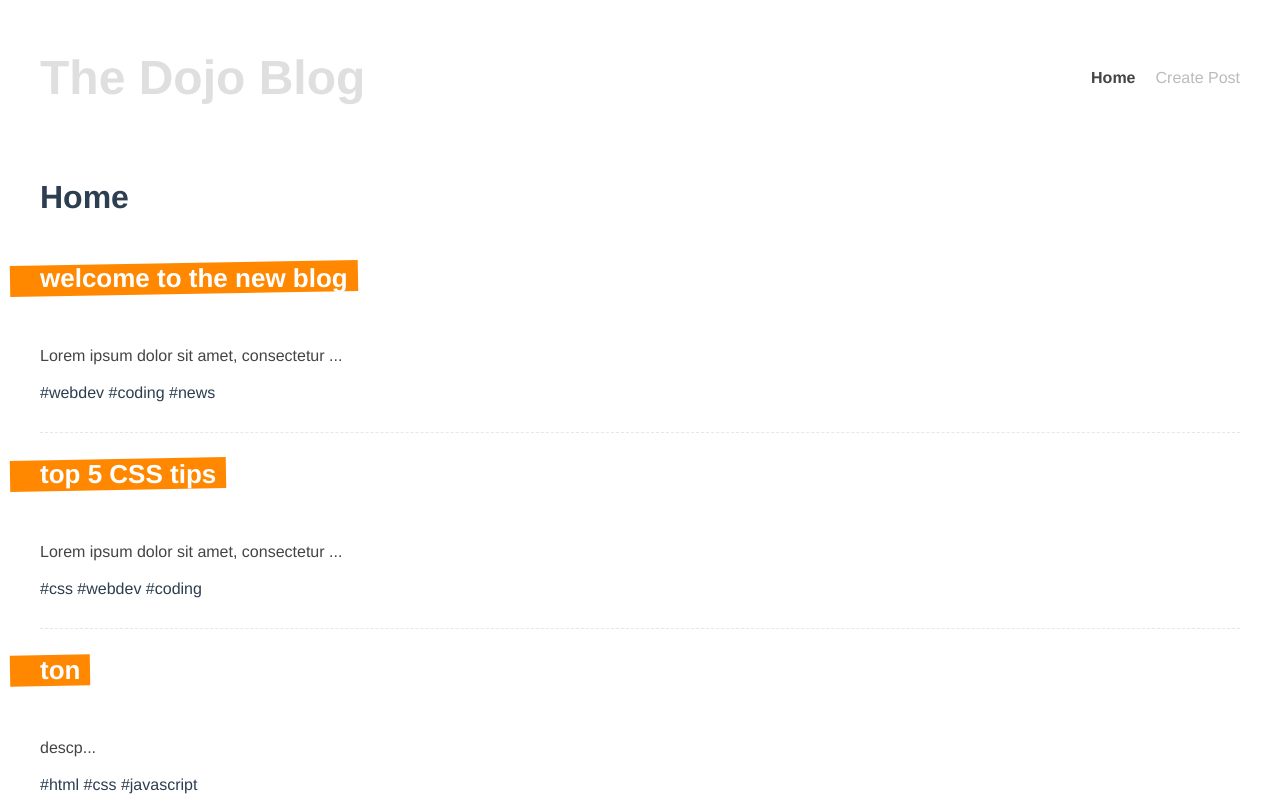
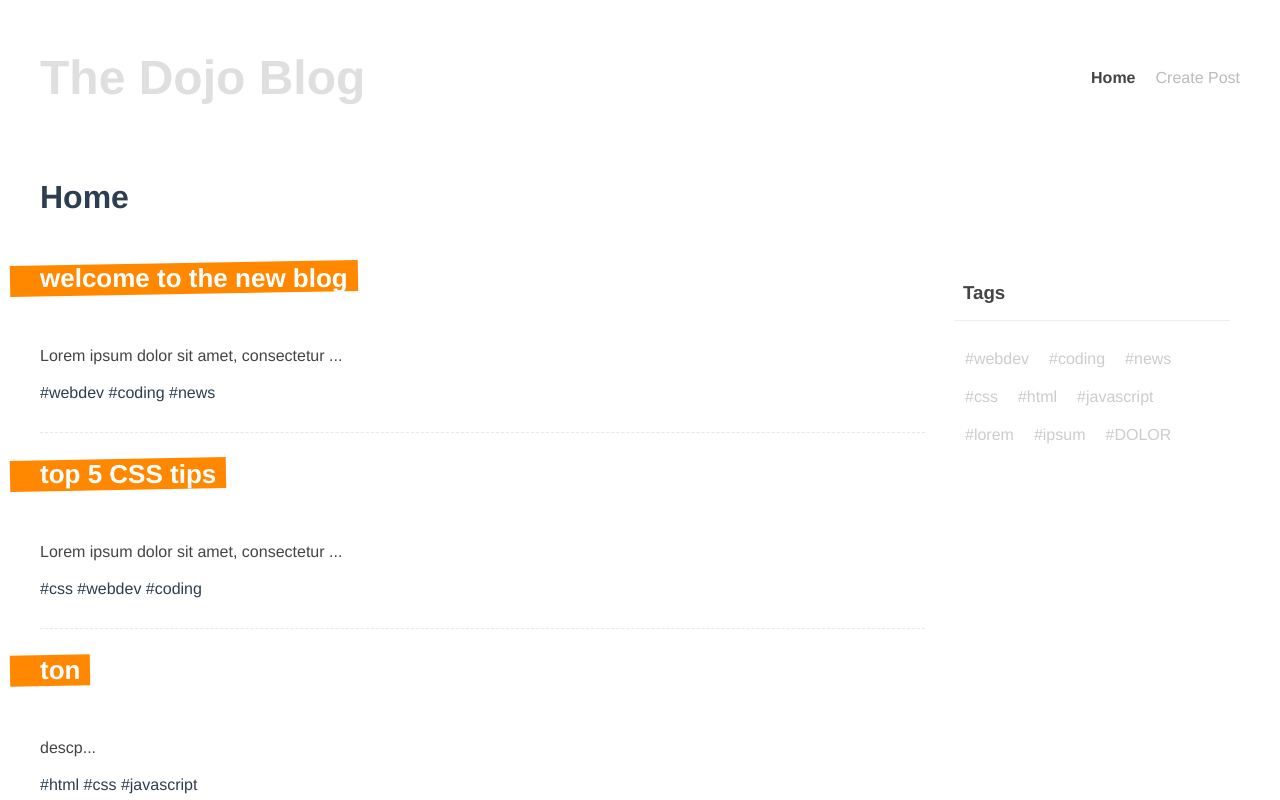
Before and after one commit to poolsakk/course-vue-firebase, a Vue app: page / in a window 1280 px wide. Shown: the top 800 px of the page. Built offline with nearby package versions, Linux system fonts and the light colour scheme; data requests are answered from the project's data file.

Commit message:
[90] creating a tag cloud

```diff
--- /dev/null
+++ b/src/components/TagCloud.vue
@@ -0,0 +1,46 @@
+<template>
+  <div class="tag-cloud">
+      <h3>Tags</h3>
+      <div v-for="tag in tags" :key="tag">
+        <router-link :to="{ name: 'Tag', params: { tag: tag } }">
+          #{{tag}}
+        </router-link>
+      </div>
+  </div>
+</template>
+
+<script>
+import useTags from '../composables/useTags'
+
+export default {
+    props: ['posts'],
+    setup(props) {
+      const { tags } = useTags(props.posts)
+
+      return { tags }
+    }
+}
+</script>
+
+<style>
+.tag-cloud {
+  padding: 10px;
+}
+.tag-cloud h3 {
+  border-bottom: 1px solid #eee;
+  padding: 16px 8px;
+  color: #444;
+}
+.tag-cloud div {
+  display: inline-block;
+  padding: 10px;
+}
+.tag-cloud a {
+  color: #ccc;
+  text-decoration: none;
+}
+.tag-cloud a.router-link-active {
+  color: #ff8800;
+  font-weight: bold;
+}
+</style>
--- /dev/null
+++ b/src/composables/useTags.js
@@ -0,0 +1,16 @@
+import { ref } from 'vue'
+
+const useTags = (posts) => {
+    const tags = ref([])
+    const tagSet = new Set()
+
+    posts.forEach(item => {
+        item.tags.forEach(tag => tagSet.add(tag))
+    });
+
+    tags.value = [...tagSet]
+
+    return { tags }
+}
+
+export default useTags
--- a/src/views/Home.vue
+++ b/src/views/Home.vue
@@ -2,8 +2,9 @@
   <div class="home">
     <h1>Home</h1>
     <div v-if="error">{{error}}</div>
-    <div v-if="posts.length">
-      <PostList :posts="posts"/>
+    <div v-if="posts.length" class="layout">
+      <PostList :posts="posts" />
+      <TagCloud :posts="posts" />
     </div>
     <div v-else>
       <Spinner/>
@@ -15,10 +16,11 @@
 import PostList from '../components/PostList.vue'
 import getPosts from '../composables/getPosts'
 import Spinner from '../components/Spinner.vue'
+import TagCloud from '../components/TagCloud.vue'
 
 export default {
   name: 'Home',
-  components: { PostList, Spinner },
+  components: { PostList, Spinner, TagCloud },
   setup() {
     const { posts, error, load } = getPosts()
 
@@ -35,4 +37,9 @@
   margin: 0 auto;
   padding: 10px;
 }
+.layout {
+  display: grid;
+  grid-template-columns: 3fr 1fr;
+  gap: 20px;
+}
 </style>
--- a/src/views/Tag.vue
+++ b/src/views/Tag.vue
@@ -3,6 +3,7 @@
     <div v-if="error">{{error}}</div>
     <div v-if="posts.length">
         <PostList :posts="postsWithTag" />
+        <TagCloud :posts="postsWithTag" />
     </div>
     <div v-else>
         <Spinner />
@@ -16,9 +17,10 @@
 import getPosts from '../composables/getPosts'
 import { useRoute } from 'vue-router'
 import { computed } from 'vue'
+import TagCloud from '../components/TagCloud.vue'
 
 export default {
-    components: { PostList, Spinner },
+    components: { PostList, Spinner, TagCloud },
     setup(props) {
         const route = useRoute()
         const { posts, error, load } = getPosts()
```
